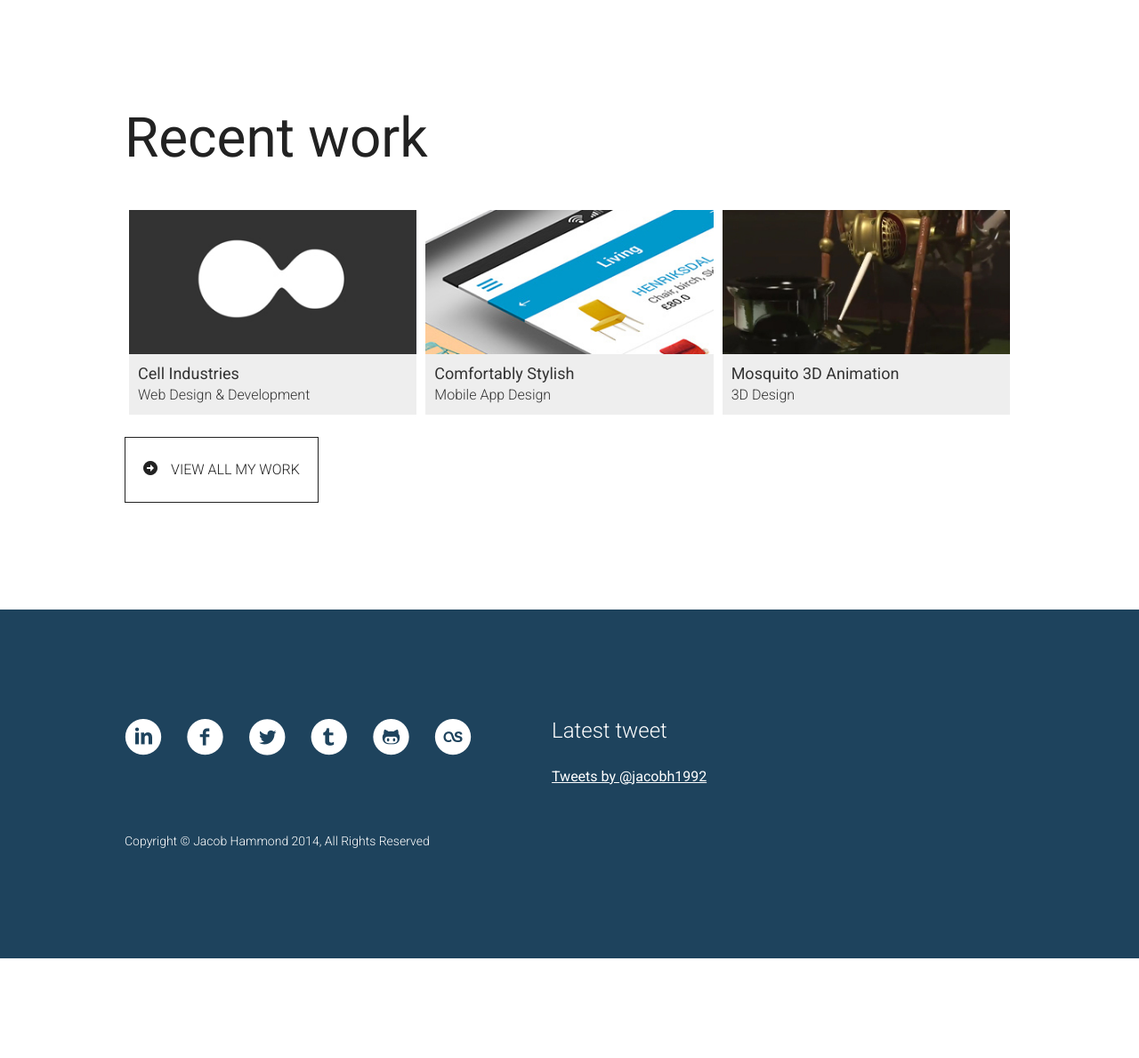
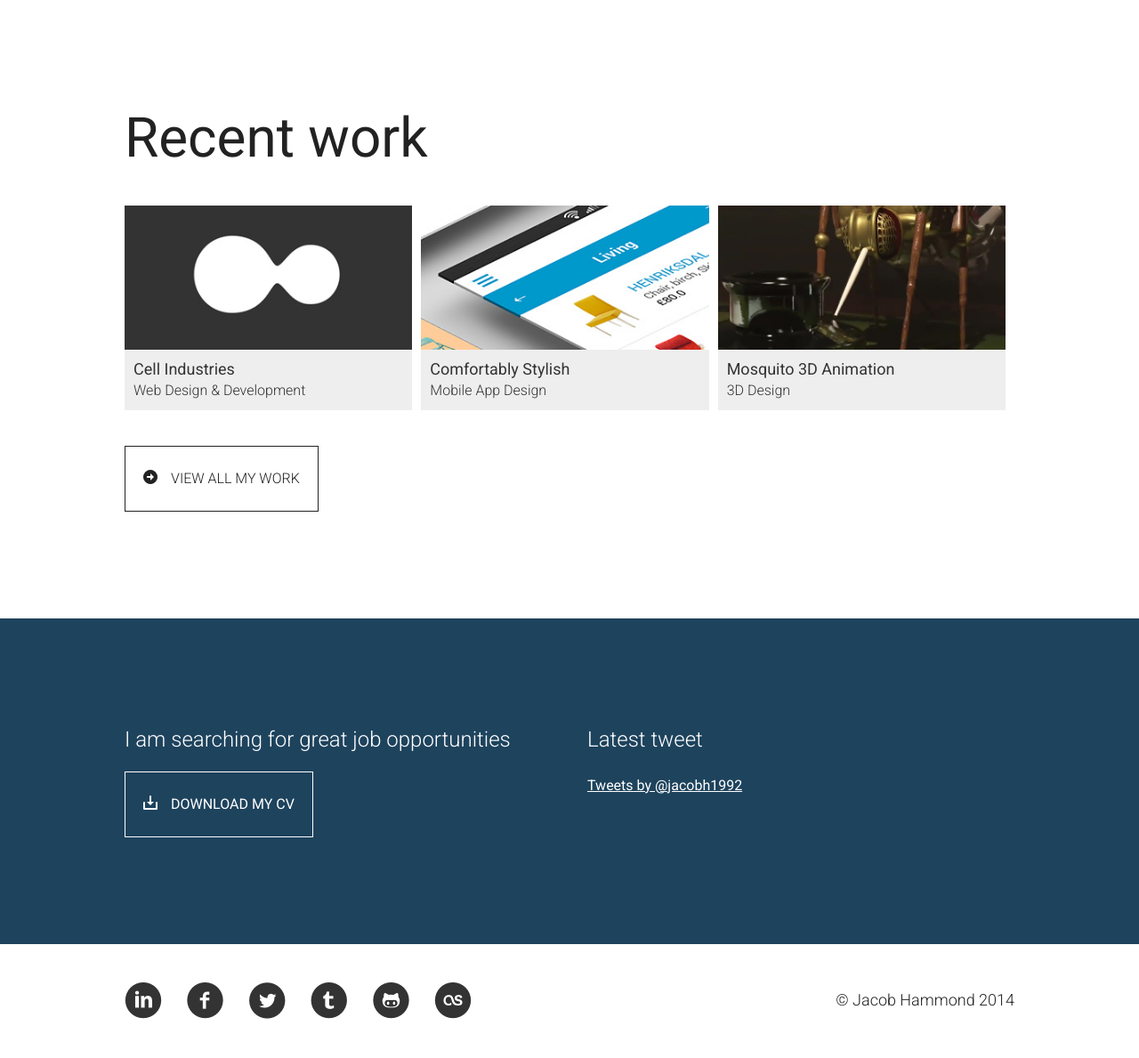
Before and after one commit to JacobH1992/jacob-hammond-portfolio, a PHP site: page / in a window 1280 px wide. Shown: the part 2513-3702 px from the top of the page at 89% size. Before the commit the page ends 3590 px from the top, so only its background shows below. Run offline with PHP 8.4, Linux system fonts and the light colour scheme; some libraries are stand-ins or nearby versions.

Commit message:
Changed border to padding on work-item

```diff
--- a/css/styles.css
+++ b/css/styles.css
@@ -479,15 +479,15 @@ a.btn:active, a.btn:focus {
 }
 
 .blue a.btn {
-  color: #f8ebb4;
+  color: white;
 }
 
 .blue .btn {
-  border: 1px solid #f8ebb4;
-  color: #f8ebb4;
+  border: 1px solid white;
+  color: white;
 }
 .blue .btn:hover {
-  background: #f8ebb4;
+  background: white;
   color: #1e435d;
 }
 
@@ -507,8 +507,8 @@ a.btn:active, a.btn:focus {
   position: relative;
   float: left;
   overflow: hidden;
+  padding: 0 10px 10px 0;
   color: #333333;
-  border: 5px solid white;
 }
 .work-item img {
   width: 100%;
@@ -836,9 +836,8 @@ img {
   margin-bottom: 40px;
 }
 
-#index-recent-work {
-  overflow: hidden;
-  margin-bottom: 20px;
+.index-work-btn {
+  margin-top: 30px;
 }
 
 @media (min-width: 640px) {
@@ -955,8 +954,18 @@ img {
     margin-top: 0;
   }
 }
+footer .btn {
+  margin-top: 0;
+}
+
+#footer-secondary {
+  padding: 40px 0;
+}
+#footer-secondary h2 {
+  margin-bottom: 0;
+}
+
 .copyright {
-  margin-top: 40px;
-  font-size: 0.875em;
-  line-height: 1.71429em;
+  padding: 11px 0;
+  text-align: right;
 }
--- a/includes/footer.php
+++ b/includes/footer.php
@@ -1,6 +1,20 @@
-<footer class="blue">
+<footer>
+    <section class="blue">
         <div class="align-center section-padding">
-        <h2 class="half-margin">
+            <div class="half-margin">
+                <h3>I am searching for great job opportunities</h3>
+                <div class="btn"><i class="ico-download"></i>DOWNLOAD MY CV</div>
+            </div>
+            <div class="half-margin">
+                <h3>Latest tweet</h3>
+                <a class="twitter-timeline" href="https://twitter.com/jacobh1992" data-width="100%" data-widget-id="278189386573676544" data-tweet-limit="1" data-chrome="noheader">Tweets by @jacobh1992</a>
+                <script>!function(d,s,id){var js,fjs=d.getElementsByTagName(s)[0],p=/^http:/.test(d.location)?'http':'https';if(!d.getElementById(id)){js=d.createElement(s);js.id=id;js.src=p+"://platform.twitter.com/widgets.js";fjs.parentNode.insertBefore(js,fjs);}}(document,"script","twitter-wjs");</script>
+            </div>
+        </div>
+    </section>
+    <section id="footer-secondary" class="white">
+        <div class="align-center">
+            <h2 class="half">
                 <a href="/"><i class="ico-linkedin"></i></a>
                 <a href="/"><i class="ico-facebook"></i></a>
                 <a href="/"><i class="ico-twitter"></i></a>
@@ -8,11 +22,7 @@
                 <a href="/"><i class="ico-github"></i></a>
                 <a href="/"><i class="ico-lastfm"></i></a>
             </h2>
-        <div class="half-margin">
-            <h3>Latest tweet</h3>
-            <a class="twitter-timeline" href="https://twitter.com/jacobh1992" data-width="100%" data-widget-id="278189386573676544" data-tweet-limit="1" data-chrome="noheader">Tweets by @jacobh1992</a>
-            <script>!function(d,s,id){var js,fjs=d.getElementsByTagName(s)[0],p=/^http:/.test(d.location)?'http':'https';if(!d.getElementById(id)){js=d.createElement(s);js.id=id;js.src=p+"://platform.twitter.com/widgets.js";fjs.parentNode.insertBefore(js,fjs);}}(document,"script","twitter-wjs");</script>
+            <p class="copyright half">© Jacob Hammond 2014</p>
         </div>
-        <p class="copyright full">Copyright © Jacob Hammond 2014, All Rights Reserved</p>
-    </div>
+    </section>
 </footer>
--- a/sass/_colours.scss
+++ b/sass/_colours.scss
@@ -4,6 +4,7 @@ $mgrey: #999;
 $dgrey: #333;
 $sdgrey: #222;
 $blue: #1e435d;
+$dblue: #484e5e;
 $yellow: #f8ebb4;
 $dyellow: #e7dba8;
 
--- a/sass/_footer.scss
+++ b/sass/_footer.scss
@@ -1,4 +1,17 @@
+footer {
+    .btn {
+        margin-top: 0;
+    }
+}
+
+#footer-secondary {
+    padding: 40px 0;
+    h2 {
+        margin-bottom: 0;
+    }
+}
+
 .copyright {
-    margin-top: 40px;
-    @include adjust-font-size-to(14px);
+    padding: 11px 0;
+    text-align: right;
 }
--- a/sass/_page-index.scss
+++ b/sass/_page-index.scss
@@ -28,9 +28,8 @@
     margin-bottom: 40px;
 }
 
-#index-recent-work {
-    overflow: hidden;
-    margin-bottom: 20px;
+.index-work-btn {
+    margin-top: 30px;
 }
 
 @media ($min_bp_a) {
--- a/sass/ui/_btn.scss
+++ b/sass/ui/_btn.scss
@@ -14,14 +14,14 @@ a.btn {
 }
 
 .blue a.btn {
-    color: $yellow;
+    color: $white;
 }
 
 .blue .btn {
-    border: 1px solid $yellow;
-    color: $yellow;
+    border: 1px solid $white;
+    color: $white;
     &:hover {
-        background: $yellow;
+        background: $white;
         color: $blue;
     }
 }
--- a/sass/ui/_work-item.scss
+++ b/sass/ui/_work-item.scss
@@ -3,8 +3,8 @@
     position: relative;
     float: left;
     overflow: hidden;
+    padding: 0 10px 10px 0;
     color: $dgrey;
-    border: 5px solid white;
     img {
         width: 100%;
         display: block;
--- a/views/index.php
+++ b/views/index.php
@@ -91,7 +91,7 @@
                     </a>
                 <?php endforeach;
             ?>
-            <a href="/work" class="btn"><i class="ico-arrow-left"></i>VIEW ALL MY WORK</a>
+            <a href="/work" class="index-work-btn btn"><i class="ico-arrow-left"></i>VIEW ALL MY WORK</a>
         </div>
     </section>
 
```
Also changed, not shown: img/work/web/large/mickeysrockinroadshow.jpg. Lines whose indentation alone changed are shown as unchanged.
